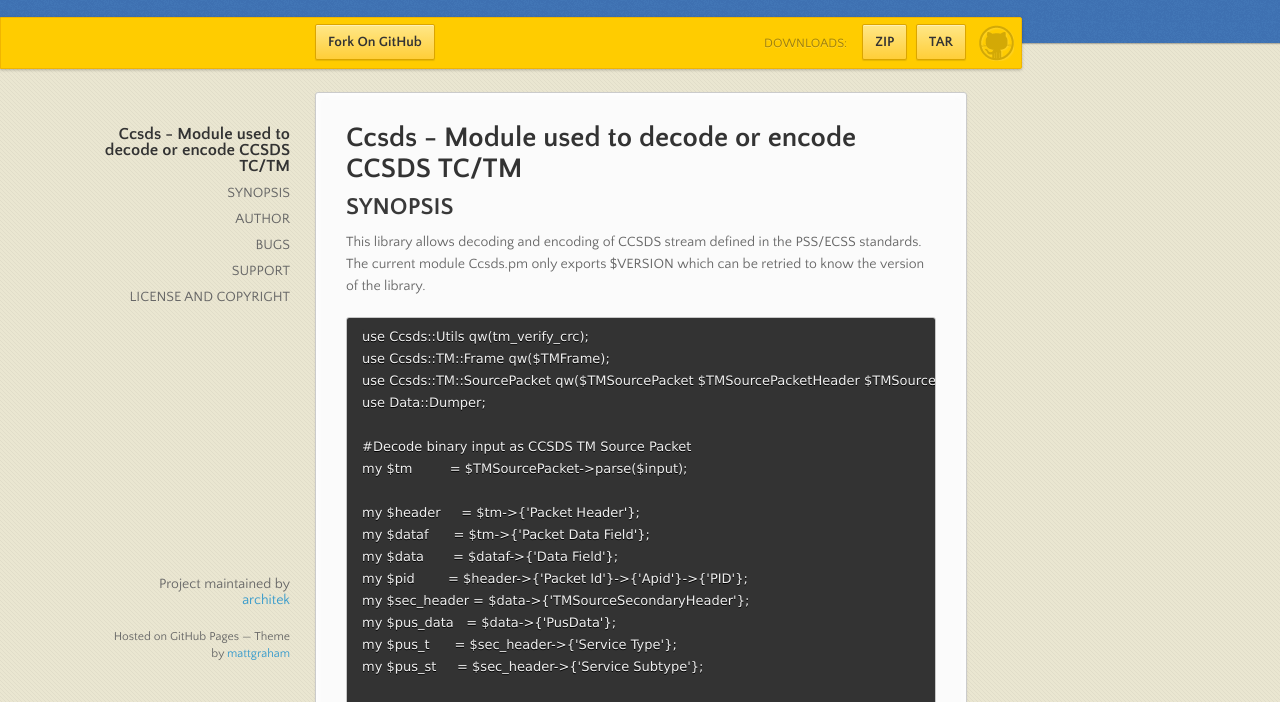
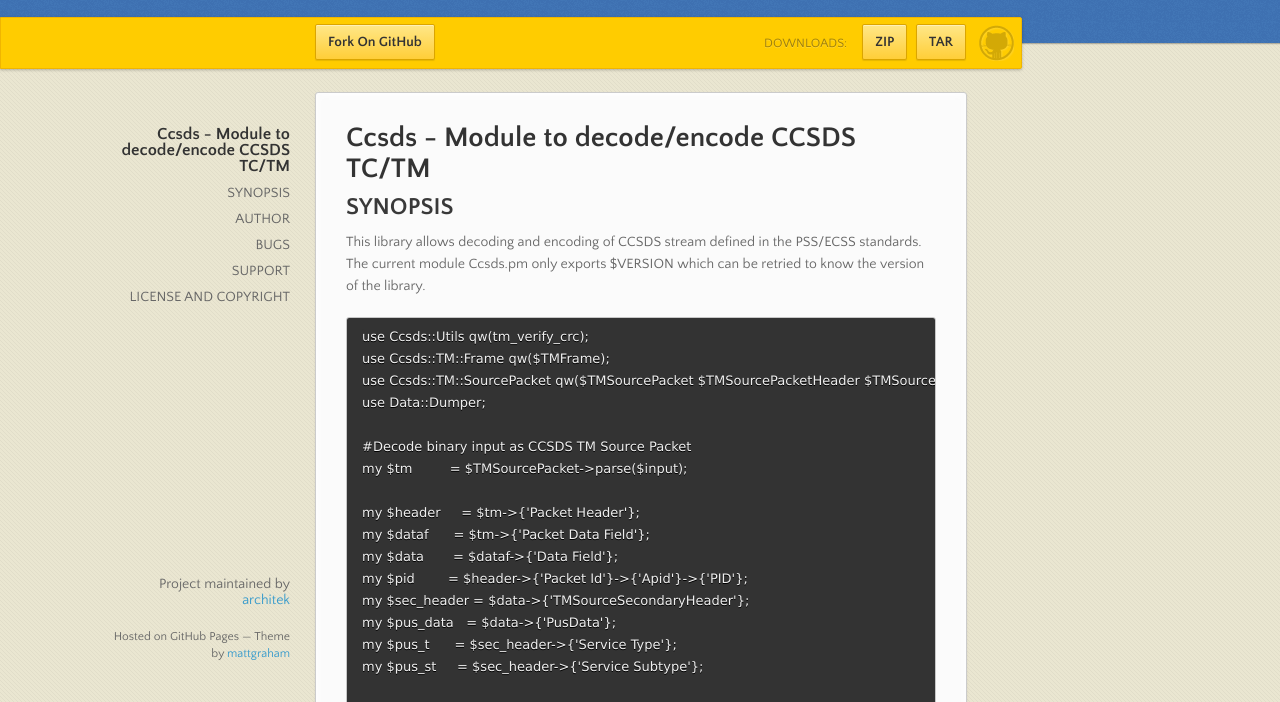
Before and after one commit to architek/ccsds-standalone, a plain HTML site: page index.html in a window 1280 px wide. Shown: the part 98-800 px from the top of the page. Drawn offline with nearby package versions, Linux system fonts and the light colour scheme.

Commit message:
Pod error

```diff
--- a/index.html
+++ b/index.html
@@ -40,7 +40,7 @@
         <ul></ul>
       </nav>
       <section>
-        <h1>Ccsds - Module used to decode or encode CCSDS TC/TM</h1>
+        <h1>Ccsds - Module to decode/encode CCSDS TC/TM</h1>
 
 <h2>SYNOPSIS</h2>
 
```
